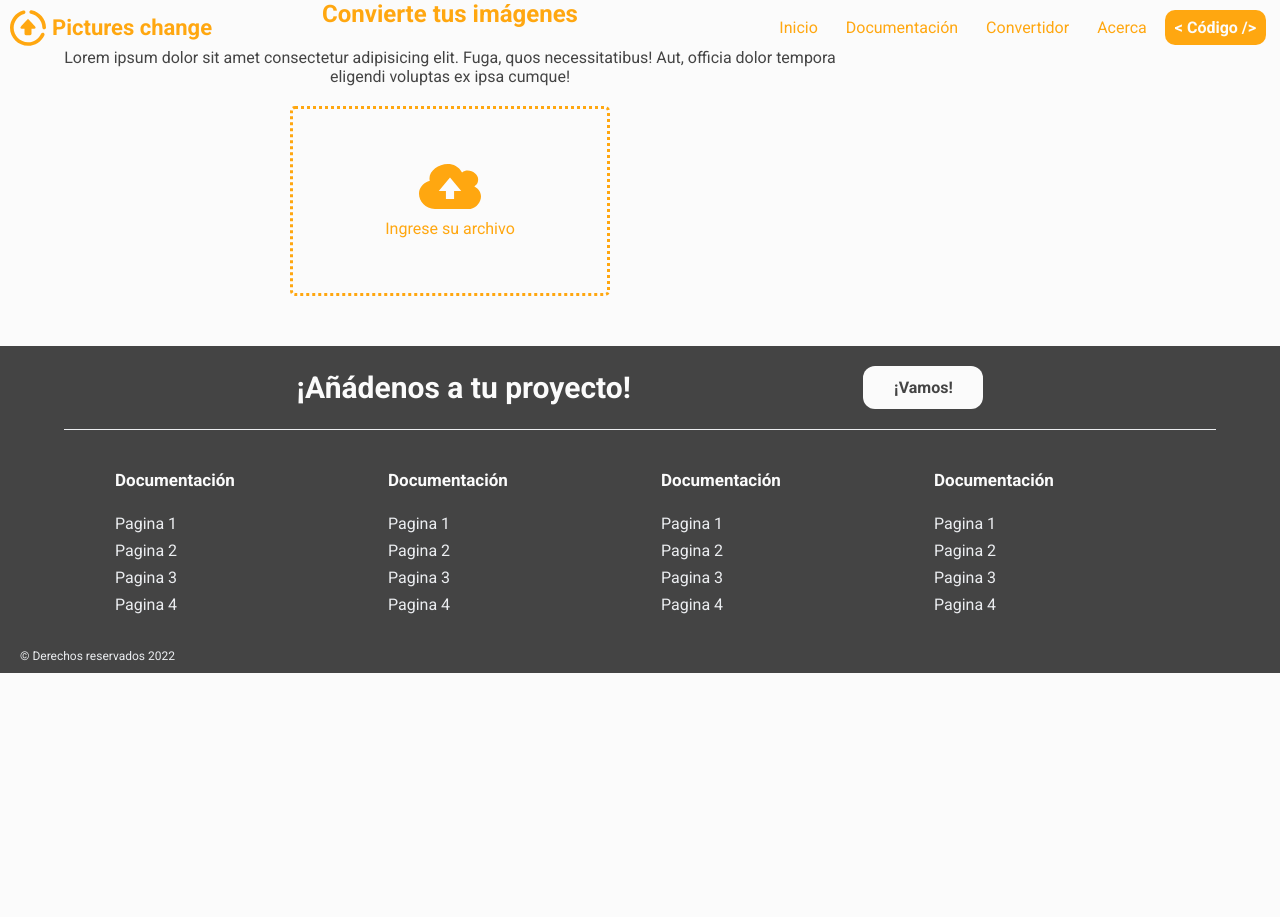
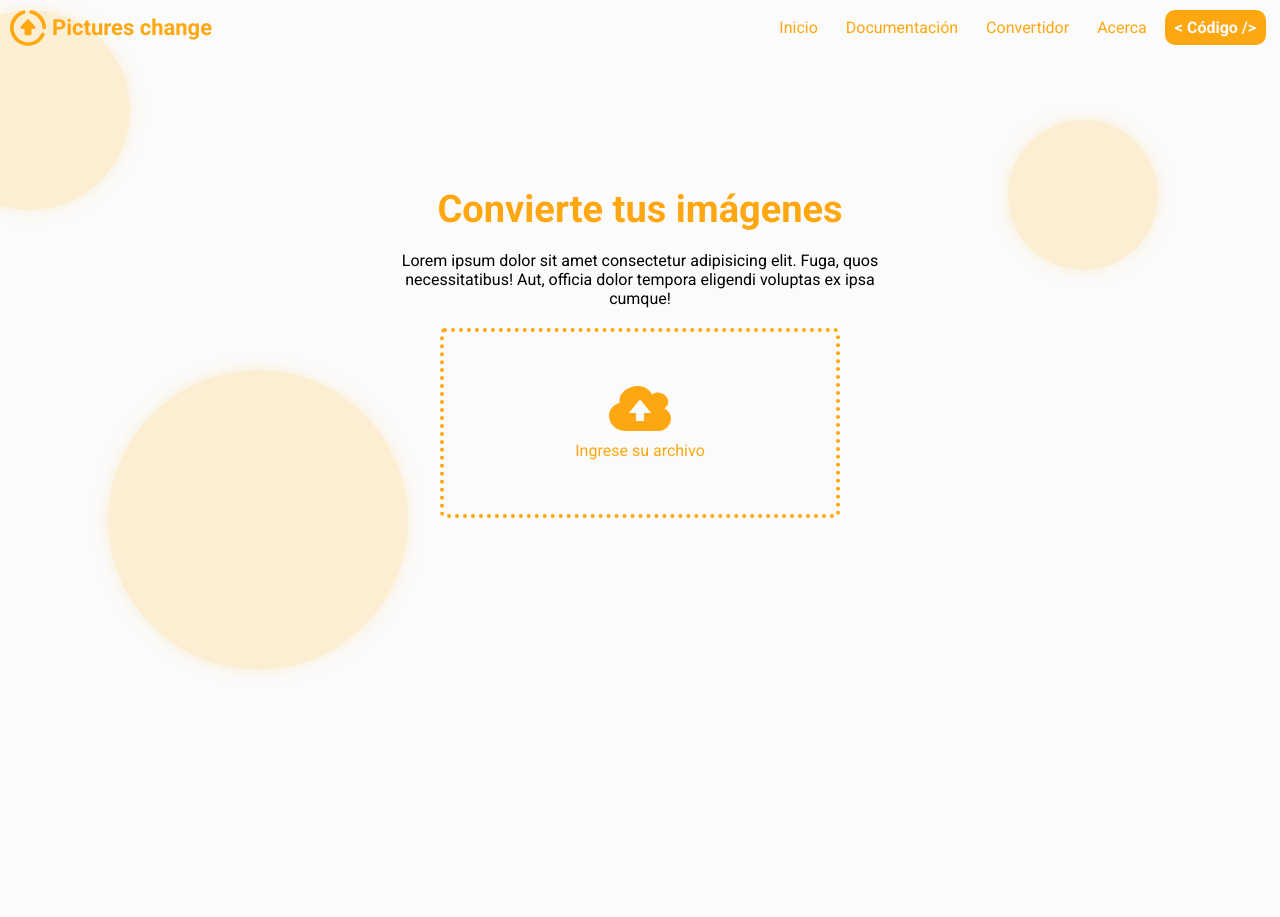
Before and after one commit to Omar-glitch/pictures_change, a FastAPI app: page /converter in a window 1280 px wide. Shown: the top 917 px of the page. Before the commit the page ends 673 px from the top, so only its background shows below. Run offline with FastAPI, Linux system fonts and the light colour scheme.

Commit message:
converter page

```diff
--- a/static/css/converter.css
+++ b/static/css/converter.css
@@ -1,52 +1,62 @@
 #add_img {
+    position: relative;
     display: flex;
     margin-bottom: 3.125rem;
     justify-content: center;
+    align-items: center;
     overflow: hidden;
-    max-width: 900px;
+    height: 100vh;
+    max-height: 700px;
+    min-height: 620px;
+    flex-direction: column;
+    padding-top: 3.4375rem;
 }
 
-.right > h1 {
+#add_img h1 {
     color: var(--primary);
-    margin-bottom: 20px;
+    font-size: 38px;
     text-align: center;
 }
 
-.right > p {
-    margin: auto;
-    color: var(--dark);
-    margin-bottom: 20px;
-    width: 90%;
+#add_img > p {
+    max-width: 500px;
+    width: 95%;
     text-align: center;
-}
-
-.right {
-    width: 100%;
-    display: flex;
-    flex-direction: column;
-}
-
-.left {
-    display: none;
-    background-color: var(--primary);
+    margin: 20px auto;
 }
 
 .img_container {
+    position: relative;
     min-width: 270px;
-    max-width: 320px;
+    max-width: 400px;
     width: 90%;
     display: flex;
     flex-direction: column;
     align-items: center;
-    background-color: var(--light);
     margin-bottom: 50px;
     border-radius: 5px;
-    border: 3px dotted var(--primary);
+    border: 4px dotted var(--primary);
     height: 190px;
     justify-content: center;
-    margin: auto;
     color: var(--primary);
     cursor: pointer;
+}
+
+.img_container > :before {
+    background-color: transparent;
+    content: '';
+    position: absolute;
+    top: 0;
+    left: 0;
+    width: 100%;
+    height: 100%;
+    transition: background-color .3s, opacity .3s;
+    z-index: -1;
+}
+
+.img_container:hover :before {
+    background-color: var(--primary);
+    opacity: .1;
 }
 
 .img_container > input[type='file'] {
@@ -56,3 +66,50 @@
 .img_container svg {fill: var(--primary); margin-bottom: 10px;}
 
 .img_container > svg {width: 62px;}
+
+
+.bubble {
+    background-color: rgba(255, 210, 121, 0.3);
+    width: 150px;
+    height: 150px;
+    border-radius: 50%;
+    position: absolute;
+    z-index: -1;
+    animation: bubbles 10s infinite linear;
+    box-shadow: 0 0 15px rgba(255, 210, 121, 0.3);
+}
+
+.bubble:nth-child(1) {top: 100px; right: 8%;}
+
+.bubble:nth-child(2) {
+    top: -10px;
+    left: -50px;
+    width: 200px;
+    height: 200px;
+}
+
+.bubble:nth-child(3) {
+    display: none;
+    bottom: 50px;
+    left: 10%;
+    width: 300px;
+    height: 300px;
+}
+
+@keyframes bubbles {
+    0%, 100% {transform: translate3d(20px, 20px, 0px);}
+    25% {transform: translate3d(0px, 40px, 0px);}
+    50% {transform: translate3d(-20px, 20px, 0px);}
+    75% {transform: translate3d(-20px, 20px, 0px);}
+}
+
+#img_c {
+    width: 90%;
+    max-width: 450px;
+    max-height: 450px;
+    margin-bottom: 10px
+}
+
+@media (min-width: 800px) {
+    .bubble:nth-child(3) {display: flex;}
+}
--- a/static/css/global.css
+++ b/static/css/global.css
@@ -55,6 +55,8 @@ a, button {
     background-color: transparent;
     cursor: pointer;
     text-decoration: none;
+    -webkit-tap-highlight-color: transparent;
+    touch-action: manipulation;
 }
 
 *::selection {background-color: var(--primary); color: var(--light);}
@@ -113,7 +115,7 @@ li {list-style: none;}
     margin: 0.5rem 0;
     color: var(--dark);
     border-radius: 0.625rem;
-    transition: background-color .3s, color .3s ;
+    transition: background-color .3s, color .3s;
 }
 
 #lista li a:is(:hover, :focus) {
--- /dev/null
+++ b/static/js/converter.js
@@ -0,0 +1,104 @@
+(function() {
+    const label_file = document.getElementById('file_label');
+    const input_file = document.getElementById('file');
+    const section = document.getElementById('add_img')
+    let currentFile = null;
+
+    const createTextElement = (text, type='p') => {
+        const element = document.createElement(type);
+        element.innerHTML = text;
+        return element;
+    }
+
+    const createImageElement = (source, alt='user_imagen', callback = function() {}) => {
+        const img = document.createElement('img');
+        img.src = source;
+        img.alt = alt;
+        img.addEventListener('load', callback);
+        return img;
+    }
+
+    const createContainerElement = (children = [], type='div') => {
+        const container = document.createElement(type);
+        for (const child of children) {
+            container.appendChild(child)
+        }
+    }
+
+    const appendChildrenToElement = (children = [], parentNode) => {
+        for (const child of children) {
+            parentNode.appendChild(child)
+        }
+    }
+
+    const initialMenu = `<h1>Convierte tus imágenes</h1>
+    <p>Lorem ipsum dolor sit amet consectetur adipisicing elit. Fuga, quos necessitatibus! Aut, officia dolor tempora eligendi voluptas ex ipsa cumque!</p>
+    <label class="img_container" for="file" id="file_label">
+        <svg viewBox="0 0 122.88 88.98" style="enable-background:new 0 0 122.88 88.98" xml:space="preserve"><style type="text/css">.st0{fill-rule:evenodd;clip-rule:evenodd;}</style><g><path class="st0" d="M85.33,16.83c12.99-9.83,31.92,1.63,31.92,13.63c0,7.75-2.97,10.79-7.57,14.03 c23.2,12.41,12.7,39.86-7.54,44.49l-70.69,0c-33.2,0-45.48-44.99-10.13-55.89C14.69,6.66,66.5-17.2,85.33,16.83L85.33,16.83z M53.37,69.54V53.66H39.16l22.29-26.82l22.29,26.82H69.53v15.88H53.37L53.37,69.54z"/></g></svg>
+        <p>Ingrese su archivo</p>
+        <input type="file" name="" id="file">
+    </label>`
+
+    const converterMenu = () => `
+        <img src=${img.src} id="img_c" alt="">
+        <div id='img_info'>
+            <p>${img.size}</p>
+        </div>
+        <button>Recortar</button>
+        <button>Cancelar</button>
+    `
+
+    const deleteChildren = (parent, clases) => {
+        const children = parent.children;
+        console.log(children)
+
+        for (const child of children) {
+            const isBubble = child.classList.value.includes(clases);
+            if (!isBubble) {
+                child.parentNode.removeChild(child);
+            }
+        }
+    }
+
+    const deleteAllChildren = (parent) => {
+        while (parent.firstChild) {
+            parent.removeChild(parent.firstChild);
+        }
+    }
+
+    function createImageUrl() {
+        for (const file of this.files) {
+            const source = URL.createObjectURL(file);
+            deleteAllChildren(section);
+
+            function getImage() {
+                let w = this.clientWidth;
+                let h = this.clientHeight;
+                const pw = createTextElement(w);
+                const ph = createTextElement(h);
+                appendChildrenToElement([pw, ph], section)
+            }
+
+            const img = createImageElement(source, "", getImage)
+            const p_size = createTextElement(`${file.size} KB`)
+
+            appendChildrenToElement([img, p_size], section)
+        }
+    }
+
+    input_file.addEventListener('change', createImageUrl);
+
+    // const label_file = document.querySelector('#file_label')
+
+    label_file.addEventListener('drag', e => {e.preventDefault();})
+    label_file.addEventListener('dragstart', e => {e.preventDefault();})
+    label_file.addEventListener('dragover', e => {e.preventDefault();})
+    label_file.addEventListener('dragend', e => {e.preventDefault();})
+    label_file.addEventListener('dragenter', e => {e.preventDefault();})
+    label_file.addEventListener('dragleave', e => {e.preventDefault();})
+
+    label_file.addEventListener('drop', e => {
+        e.preventDefault();
+        console.log(e.dataTransfer.files)
+    })
+})()
--- a/templates/converter.html
+++ b/templates/converter.html
@@ -8,17 +8,29 @@
 
 {% block content %}
 <section id="add_img">
-    <div class="left"></div>
-    <div class="right">
+    <article class="bubble"></article>
+    <article class="bubble"></article>
+    <article class="bubble"></article>
     <h1>Convierte tus imágenes</h1>
-        <p>Lorem ipsum dolor sit amet consectetur adipisicing elit. Fuga, quos necessitatibus! Aut, officia dolor tempora eligendi voluptas ex ipsa cumque!</p>
+    <p class="null">Lorem ipsum dolor sit amet consectetur adipisicing elit. Fuga, quos necessitatibus! Aut, officia dolor tempora eligendi voluptas ex ipsa cumque!</p>
     <label class="img_container" for="file" id="file_label">
         <svg viewBox="0 0 122.88 88.98" style="enable-background:new 0 0 122.88 88.98" xml:space="preserve"><style type="text/css">.st0{fill-rule:evenodd;clip-rule:evenodd;}</style><g><path class="st0" d="M85.33,16.83c12.99-9.83,31.92,1.63,31.92,13.63c0,7.75-2.97,10.79-7.57,14.03 c23.2,12.41,12.7,39.86-7.54,44.49l-70.69,0c-33.2,0-45.48-44.99-10.13-55.89C14.69,6.66,66.5-17.2,85.33,16.83L85.33,16.83z M53.37,69.54V53.66H39.16l22.29-26.82l22.29,26.82H69.53v15.88H53.37L53.37,69.54z"/></g></svg>
         <p>Ingrese su archivo</p>
         <input type="file" name="" id="file">
     </label>
+</section>
+
+<section id="add_img">
+    <img src="https://www.tooltyp.com/wp-content/uploads/2014/10/1900x920-8-beneficios-de-usar-imagenes-en-nuestros-sitios-web.jpg" id="img_c" alt="">
+        <div id='img_info'>
+            <p>700 x 400</p>
+            <p>Peso: 45000 KB</p>
         </div>
+        <button>Recortar</button>
+        <button>Cancelar</button>
 </section>
 {% endblock %}
 
-{% block scripts %}{% endblock %}
+{% block scripts %}
+<script src="{{ url_for('static', path='js/converter.js') }}"></script>
+{% endblock %}
--- a/templates/layout.html
+++ b/templates/layout.html
@@ -59,7 +59,6 @@
         <div id="shadow"></div>
     </header>
     {% block content %}{% endblock %}
-    {% block scripts %}{% endblock %}
 
     <footer id="footer">
         <div class="add_us">
@@ -102,5 +101,6 @@
     </footer>
 
     <script src="{{ url_for('static', path='js/main.js') }}"></script>
+    {% block scripts %}{% endblock %}
 </body>
 </html>
```
Also changed, not shown: static/css/home.css (+7 -8 lines), static/js/home.js (+0 -26 lines). Lines whose indentation alone changed are shown as unchanged.
